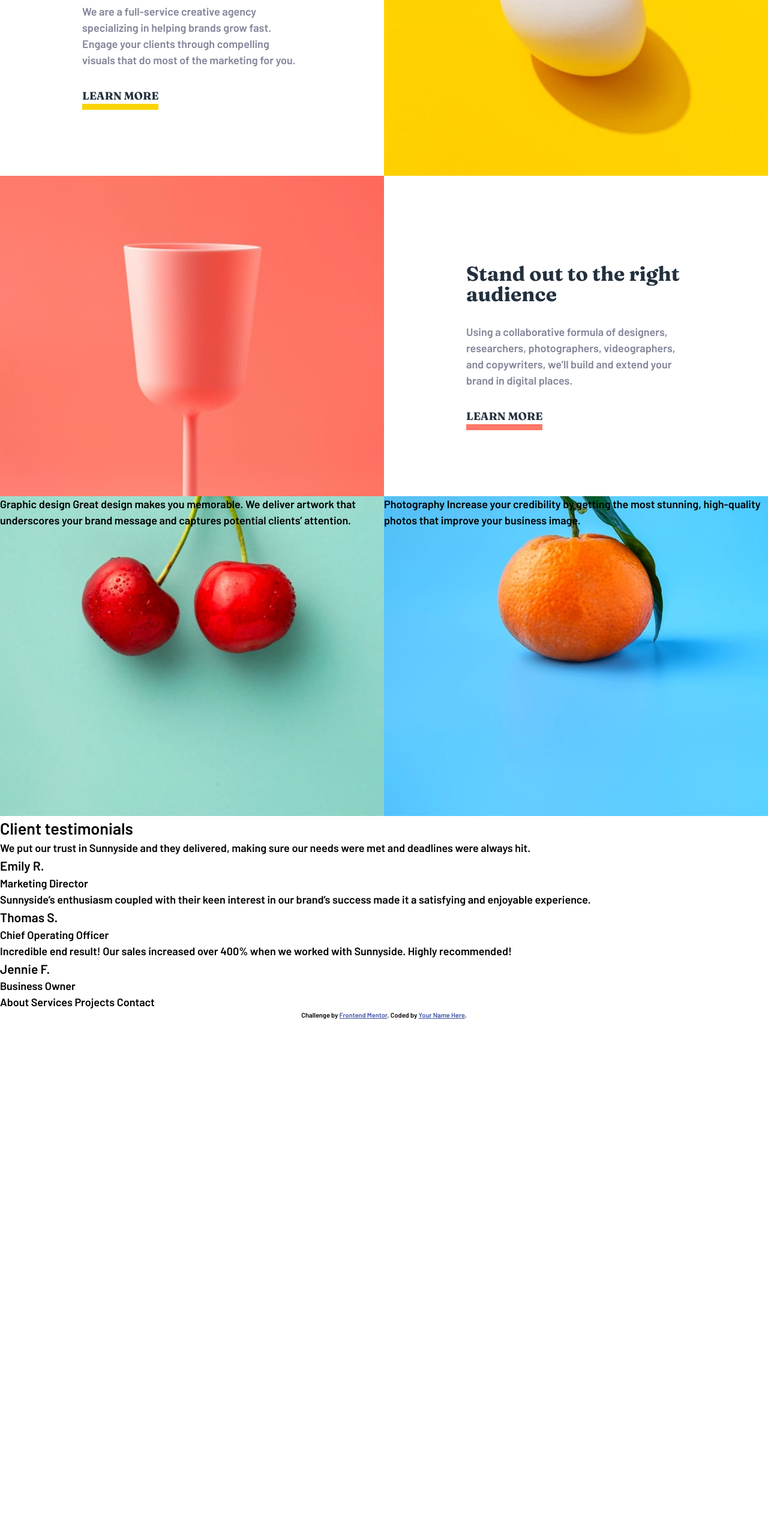
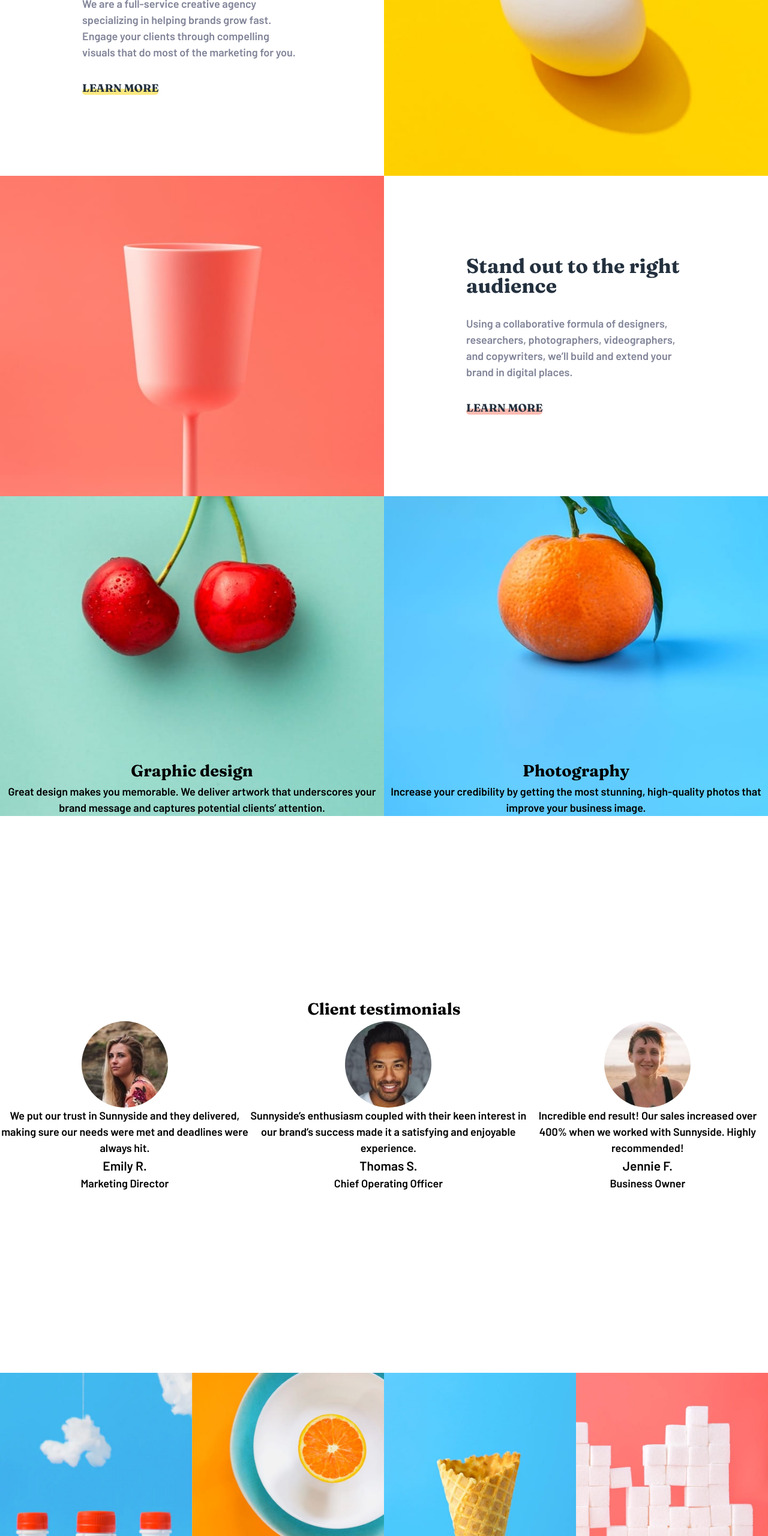
Before and after one commit to alberthgrande/sunnyside-agency-landing-page, a plain HTML site: page index.html in a window 1280 px wide. Shown: the part 1040-3600 px from the top of the page at 60% size. Before the commit the page ends 2741 px from the top, so only its background shows below. Drawn offline with Linux system fonts and the light colour scheme.

Commit message:
Working... in testimonial section and footer

```diff
--- a/app/scss/globals/_boilerplate.scss
+++ b/app/scss/globals/_boilerplate.scss
@@ -57,7 +57,12 @@ body {
 }
 
 // footer
+.footer {
+  min-height: 345px;
+  background: var(--primary-dark-moderate-cyan);
+}
 .attribution {
+  display: none;
   font-size: 11px;
   text-align: center;
   a {
--- a/app/scss/layout/_grid.scss
+++ b/app/scss/layout/_grid.scss
@@ -26,27 +26,87 @@
       font-family: f.$fonts-fraunces;
       text-decoration: none;
       text-transform: uppercase;
+      position: relative;
     }
   }
 }
 
-.yellow {
+.yellow::before {
+  content: "";
   position: absolute;
-  border-bottom: 10px solid var(--primary-Yellow);
+  bottom: 0;
+  border-bottom: 10px solid hsla(51, 100%, 49%, 0.5);
+  border-radius: 50px;
+  z-index: -1;
+  width: 100%;
 }
-.red {
+
+.yellow:hover::before {
+  content: "";
   position: absolute;
-  border-bottom: 10px solid var(--primary-soft-red);
+  bottom: 0;
+  border-bottom: 10px solid hsl(51, 100%, 49%);
+  border-radius: 50px;
+  width: 100%;
+}
+
+.red::before {
+  content: "";
+  position: absolute;
+  bottom: 0;
+  border-bottom: 10px solid hsla(7, 99%, 70%, 0.5);
+  border-radius: 50px;
+  z-index: -1;
+  width: 100%;
+}
+
+.red:hover::before {
+  content: "";
+  position: absolute;
+  bottom: 0;
+  border-bottom: 10px solid hsl(7, 99%, 70%);
+  border-radius: 50px;
+  width: 100%;
 }
 
 .photographic__layout {
   position: relative;
-  &-text {
+  &-content {
     position: absolute;
-    top: 0;
+    bottom: 0;
+    text-align: center;
+
+    &__title {
+      font-family: f.$fonts-fraunces;
+    }
   }
 }
 
+.testimonials {
+  min-height: 116vh;
+  text-align: center;
+  display: grid;
+  place-content: center;
+  &-title {
+    font-family: f.$fonts-fraunces;
+  }
+  &-article {
+    display: flex;
+    align-items: center;
+    justify-content: center;
+
+    &__content img {
+      border-radius: 50%;
+      display: block;
+      margin: auto;
+    }
+  }
+}
+
+.gallery {
+  display: grid;
+  grid-template-columns: repeat(4, 1fr);
+}
 @media only screen and (max-width: 48rem) {
   .grid-layout {
     display: flex;
@@ -84,4 +144,17 @@
   .photographic {
     flex-direction: column;
   }
+
+  .testimonials {
+    display: flex;
+    flex-direction: column;
+    &-article {
+      flex-direction: column;
+    }
+  }
+
+  .gallery {
+    display: grid;
+    grid-template-columns: repeat(2, 1fr);
+  }
 }
--- a/app/scss/layout/_navigation.scss
+++ b/app/scss/layout/_navigation.scss
@@ -39,7 +39,7 @@ li:last-child .nav-link:hover {
   display: none;
 }
 
-@media only screen and (max-width: 48rem) {
+@media only screen and (max-width: 60rem) {
   .nav-list {
     background: var(--neutral-white);
     display: none;
--- a/index.html
+++ b/index.html
@@ -65,11 +65,7 @@
               that do most of the marketing for you.
             </p>
 
-            <div>
-              <a class="grid-layout__content-link yellow" href="#"
-                >Learn more</a
-              >
-            </div>
+            <a class="grid-layout__content-link yellow" href="#">Learn more</a>
           </article>
           <div>
             <picture>
@@ -101,9 +97,7 @@
               extend your brand in digital places.
             </p>
 
-            <div>
             <a class="grid-layout__content-link red" href="#">Learn more</a>
-            </div>
           </article>
         </section>
 
@@ -116,11 +110,16 @@
               />
               <img src="./images/mobile/image-graphic-design.jpg" alt="" />
             </picture>
-            <p class="photographic__layout-text">
-              Graphic design Great design makes you memorable. We deliver
-              artwork that underscores your brand message and captures potential
-              clients’ attention.
+            <div class="photographic__layout-content">
+              <h2 class="photographic__layout-content__title">
+                Graphic design
+              </h2>
+              <p class="photographic__layout-content__text">
+                Great design makes you memorable. We deliver artwork that
+                underscores your brand message and captures potential clients’
+                attention.
               </p>
+            </div>
           </article>
 
           <article class="photographic__layout">
@@ -131,27 +130,32 @@
               />
               <img src="./images/mobile/image-photography.jpg" alt="" />
             </picture>
-            <p class="photographic__layout-text">
-              Photography Increase your credibility by getting the most
-              stunning, high-quality photos that improve your business image.
+            <div class="photographic__layout-content">
+              <h2 class="photographic__layout-content__title">Photography</h2>
+              <p class="photographic__layout-content__text">
+                Increase your credibility by getting the most stunning,
+                high-quality photos that improve your business image.
               </p>
+            </div>
           </article>
         </section>
 
         <section class="testimonials">
-          <!--  -->
-          <h2>Client testimonials</h2>
-          <!--  -->
-          <article>
+          <h2 class="testimonials-title">Client testimonials</h2>
+
+          <div class="testimonials-article">
+            <article class="testimonials-article__content">
+              <img src="./images/image-emily.jpg" alt="" />
               <p>
-              We put our trust in Sunnyside and they delivered, making sure our
-              needs were met and deadlines were always hit.
+                We put our trust in Sunnyside and they delivered, making sure
+                our needs were met and deadlines were always hit.
               </p>
               <h3>Emily R.</h3>
               <p>Marketing Director</p>
             </article>
             <!--  -->
-          <article>
+            <article class="testimonials-article__content">
+              <img src="./images/image-thomas.jpg" alt="" />
               <p>
                 Sunnyside’s enthusiasm coupled with their keen interest in our
                 brand’s success made it a satisfying and enjoyable experience.
@@ -160,7 +164,8 @@
               <p>Chief Operating Officer</p>
             </article>
             <!--  -->
-          <article>
+            <article class="testimonials-article__content">
+              <img src="./images/image-jennie.jpg" alt="" />
               <p>
                 Incredible end result! Our sales increased over 400% when we
                 worked with Sunnyside. Highly recommended!
@@ -168,13 +173,60 @@
               <h3>Jennie F.</h3>
               <p>Business Owner</p>
             </article>
+          </div>
         </section>
         <!--  -->
-        About Services Projects Contact
-        <!--  -->
+        <section class="gallery">
+          <!-- milkbottles -->
+          <picture>
+            <source
+              media="(min-width: 48rem)"
+              srcset="./images/desktop/image-gallery-milkbottles.jpg"
+            />
+
+            <img src="./images/mobile/image-gallery-cone.jpg" alt="" />
+          </picture>
+
+          <!-- orange -->
+          <picture>
+            <source
+              media="(min-width: 48rem)"
+              srcset="./images/desktop/image-gallery-orange.jpg"
+            />
+            <img src="./images/mobile/image-gallery-orange.jpg" alt="" />
+          </picture>
+
+          <!-- cone -->
+          <picture>
+            <source
+              media="(min-width: 48rem)"
+              srcset="./images/desktop/image-gallery-cone.jpg"
+            />
+            <img src="./images/mobile/image-gallery-milkbottles.jpg" alt="" />
+          </picture>
+
+          <!-- sugar-cubes -->
+          <picture>
+            <source
+              media="(min-width: 48rem)"
+              srcset="./images/desktop/image-gallery-sugarcubes.jpg"
+            />
+            <img src="./images/mobile/image-gallery-sugar-cubes.jpg" alt="" />
+          </picture>
+        </section>
       </div>
     </main>
-    <footer>
+    <footer class="footer">
+      <img src="./images/logo.svg" alt="" />
+      About Services Projects Contact
+
+      <div>
+        <img src="./images/icon-facebook.svg" alt="" />
+        <img src="./images/icon-instagram.svg" alt="" />
+        <img src="./images/icon-twitter.svg" alt="" />
+        <img src="./images/icon-pinterest.svg" alt="" />
+      </div>
+      <!--  -->
       <div class="attribution">
         Challenge by
         <a href="https://www.frontendmentor.io?ref=challenge" target="_blank"
```
Also changed, not shown: dist/style.css, 1 other file. Lines whose indentation alone changed are shown as unchanged.
